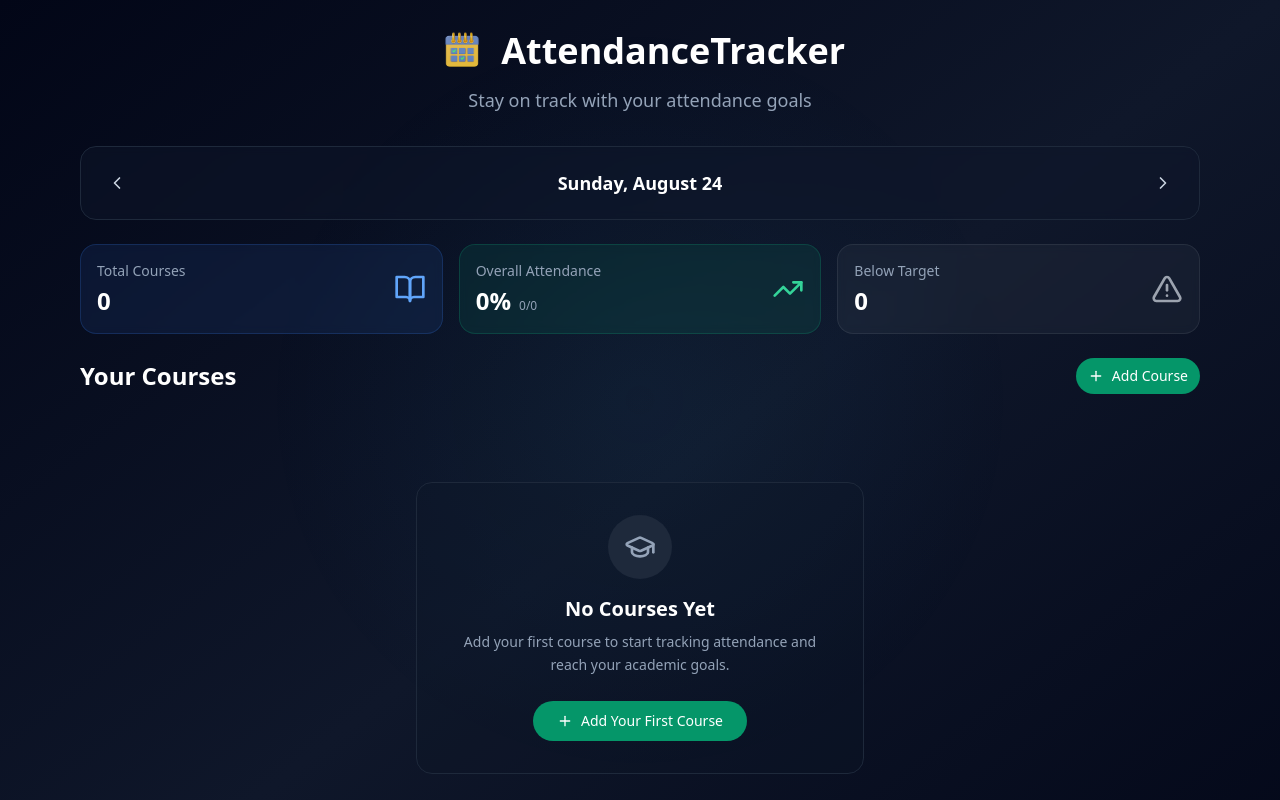
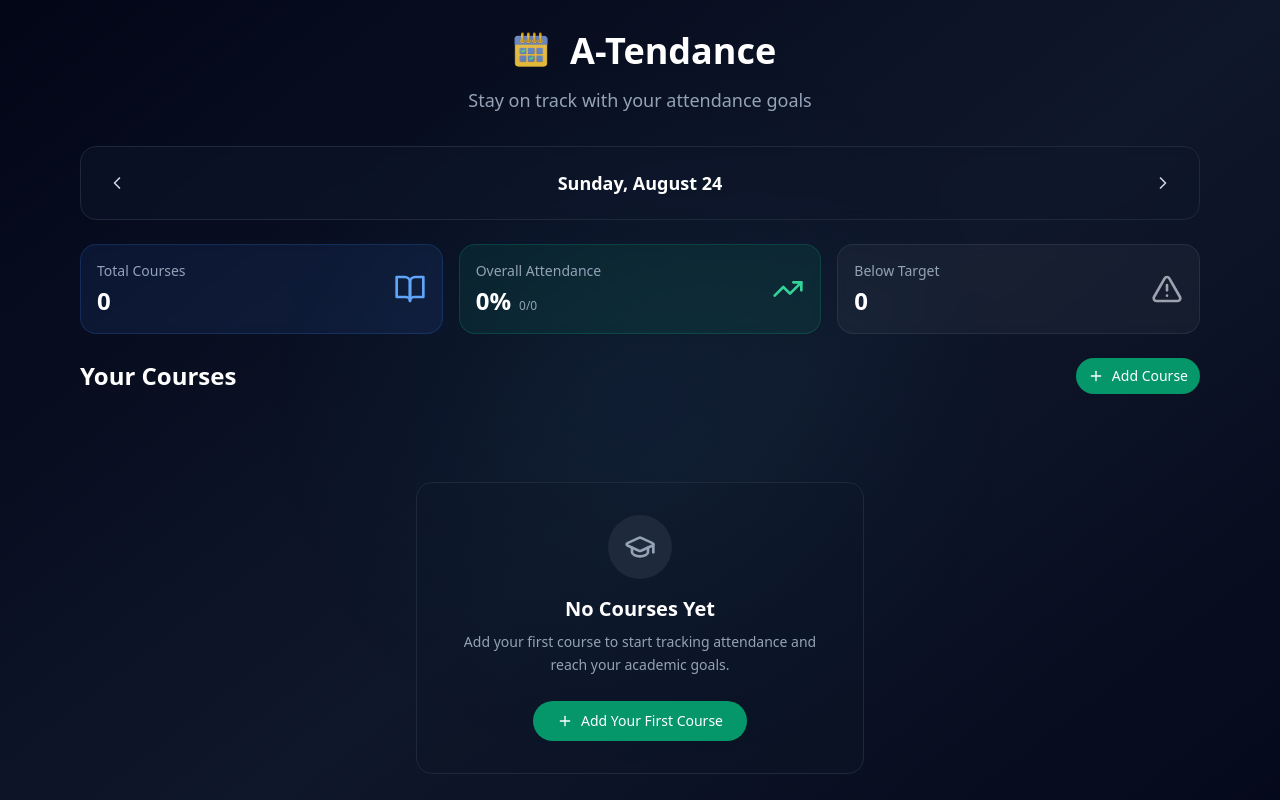
Before and after one commit to saiduli066/attendance-tracker, a React (Vite) app: page / in a window 1280 px wide. Shown: the top 800 px of the page. Built offline with nearby package versions, Linux system fonts and the light colour scheme.

Commit message:
header theme color changed, headline name changed

```diff
--- a/src/App.tsx
+++ b/src/App.tsx
@@ -39,7 +39,7 @@ const  App=()=> {
               <img src={logo} alt="logo" className="h-9 md:h-[3.4rem] w-9 md:w-[3.4rem]"  />
             </div>
             <h1 className="text-3xl md:text-4xl font-bold text-white">
-              AttendanceTracker
+              A-Tendance
             </h1>
           </div>
           <p className="text-slate-400 text-lg">
```
Also changed, not shown: public/manifest.json, 1 other file (tests, documents, lock files or other folders).
